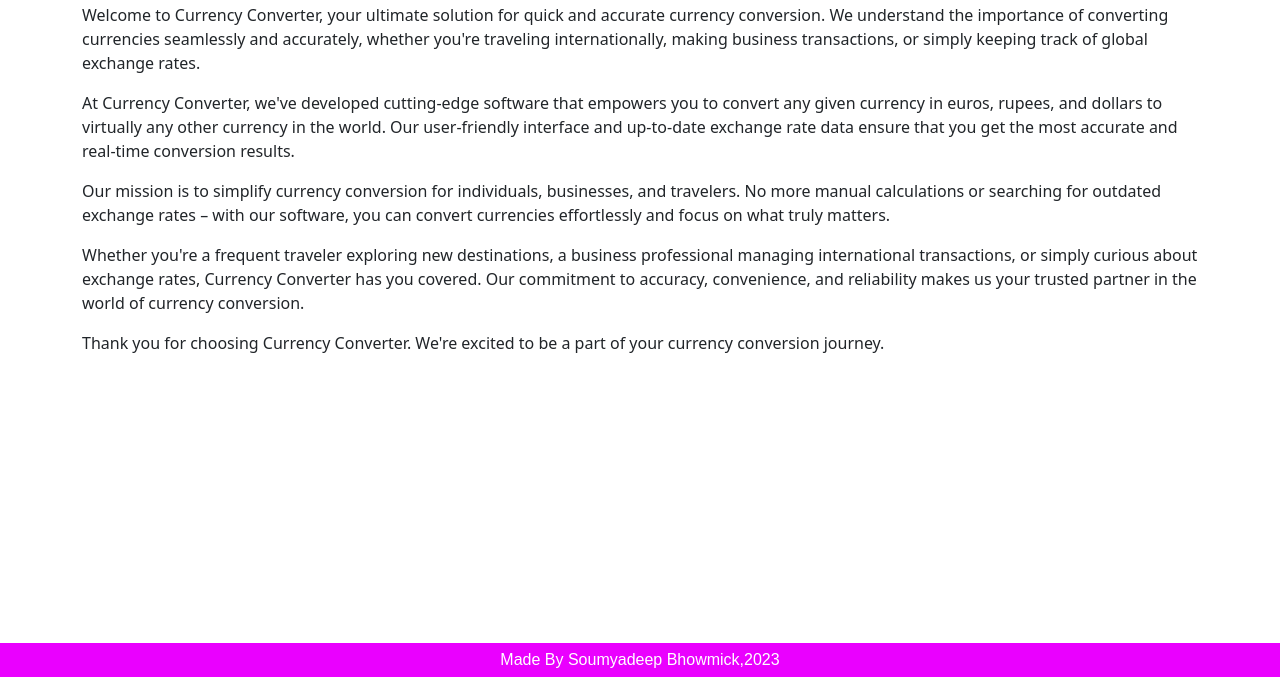
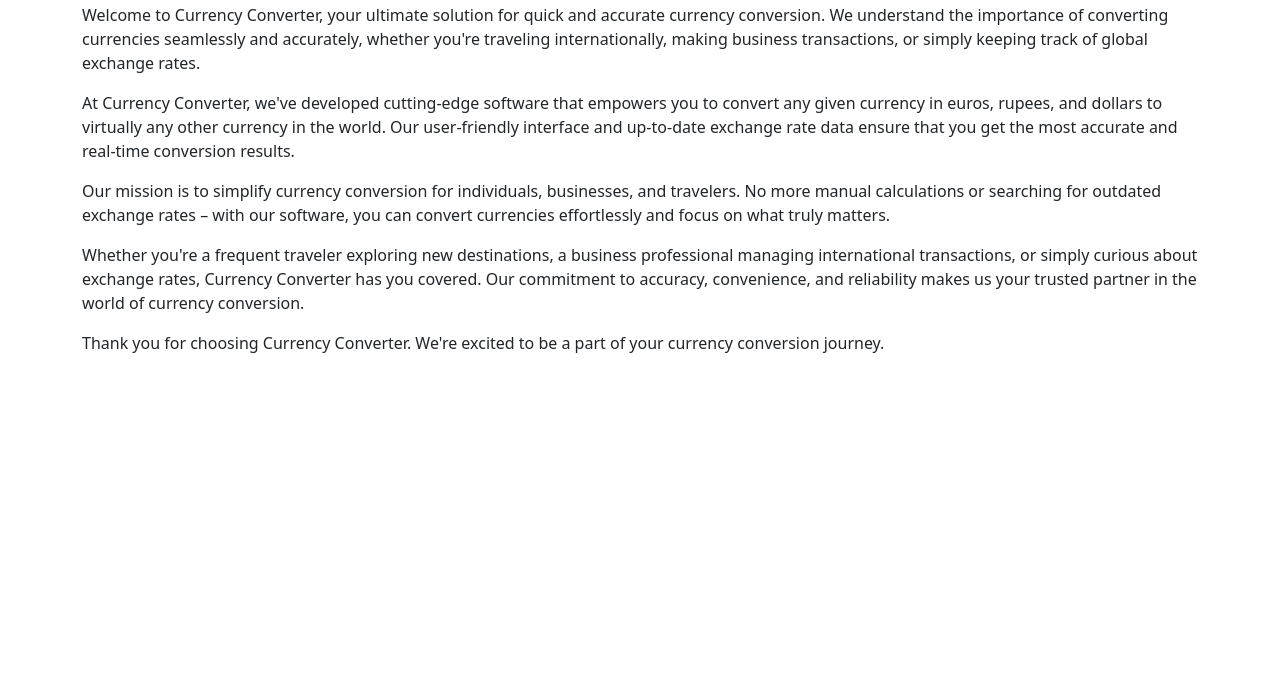
Before and after one commit to sbhowmick11/CurrencyConverter, a plain HTML site: page about.html in a window 1280 px wide. Shown: the part 123-800 px from the top of the page. Drawn offline with nearby package versions, Linux system fonts and the light colour scheme.

Commit message:
Update about.html

```diff
--- a/about.html
+++ b/about.html
@@ -10,6 +10,11 @@
         * {
             margin: 0px;
             padding: 0px;
+        }
+         body
+        {
+            overflow-x:hidden;
+            overflow-y:hidden;
         }
 
         nav {
@@ -85,8 +90,4 @@
     </div>
 </body>
 
-    <footer style="background-color: rgb(234, 0, 255); color:white;padding:5px; font-family: 'Poppins', sans-serif;text-align: center;bottom: 0;position: fixed;
-            width: 100%;">
-    Made By Soumyadeep Bhowmick,2023
-</footer>
     </html>
```
